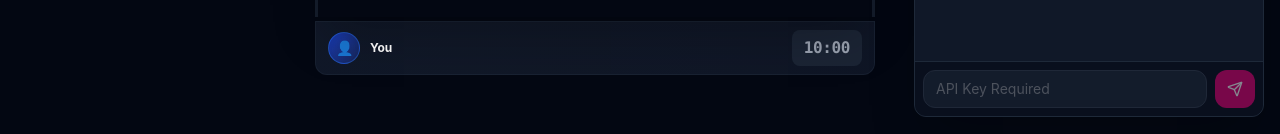
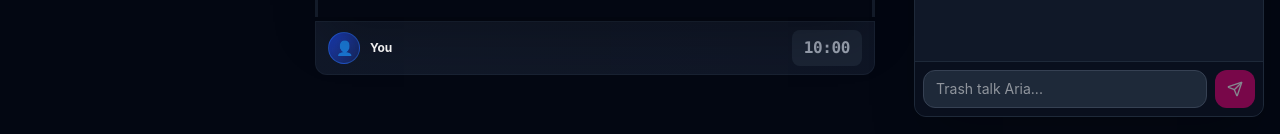
Before and after one commit to krishnarawatethicofficial/aria-chess, a React (Vite) app: page / in a window 1280 px wide. Shown: the part 663-797 px from the top of the page. Built offline with nearby package versions, Linux system fonts and the light colour scheme; no server answers.

Commit message:
Use env var for API key

```diff
--- a/src/App.jsx
+++ b/src/App.jsx
@@ -4,7 +4,7 @@ import ChessGame from './components/ChessGame';
 import AriaChat from './components/AriaChat';
 
 function App() {
-    const [apiKey, setApiKey] = useState('');
+    const [apiKey, setApiKey] = useState(import.meta.env.VITE_GROQ_KEY || '');
     const [gameStatus, setGameStatus] = useState("Waiting to start");
     const [moves, setMoves] = useState(0);
     const [gameOverEvent, setGameOverEvent] = useState(null);
```
